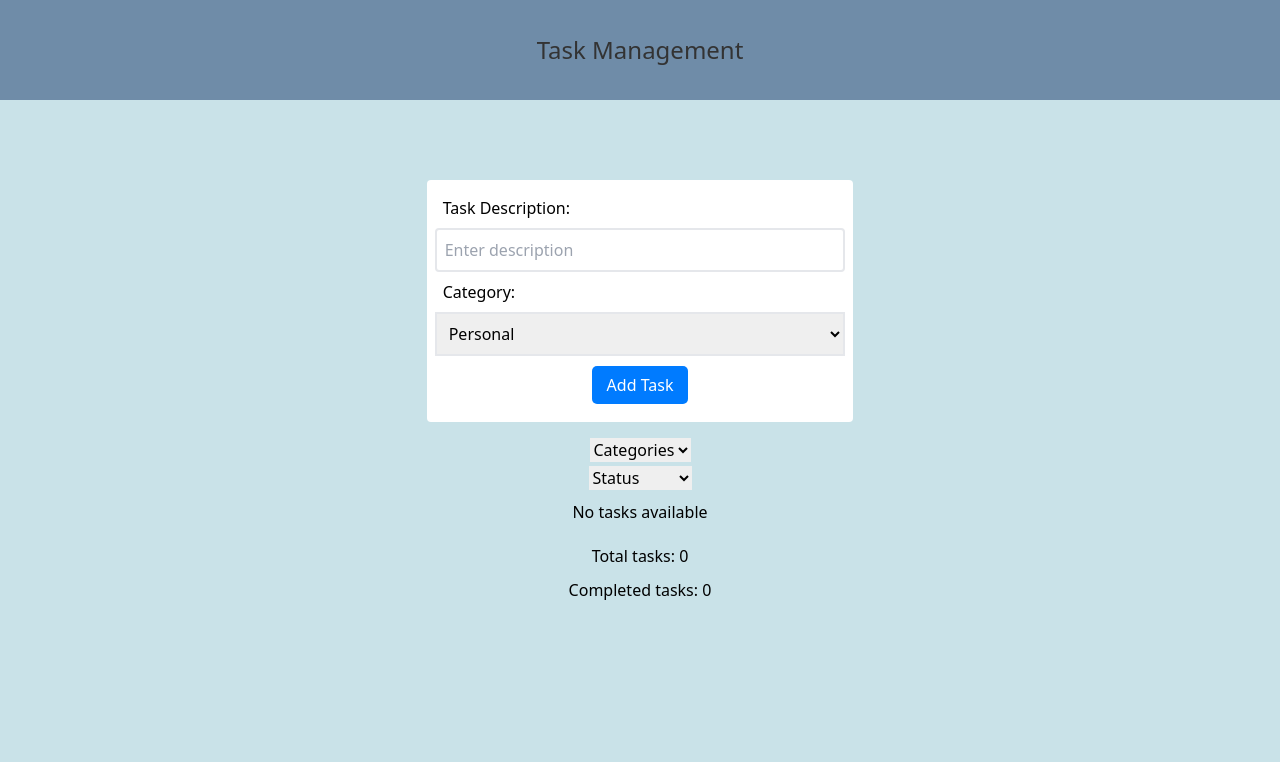
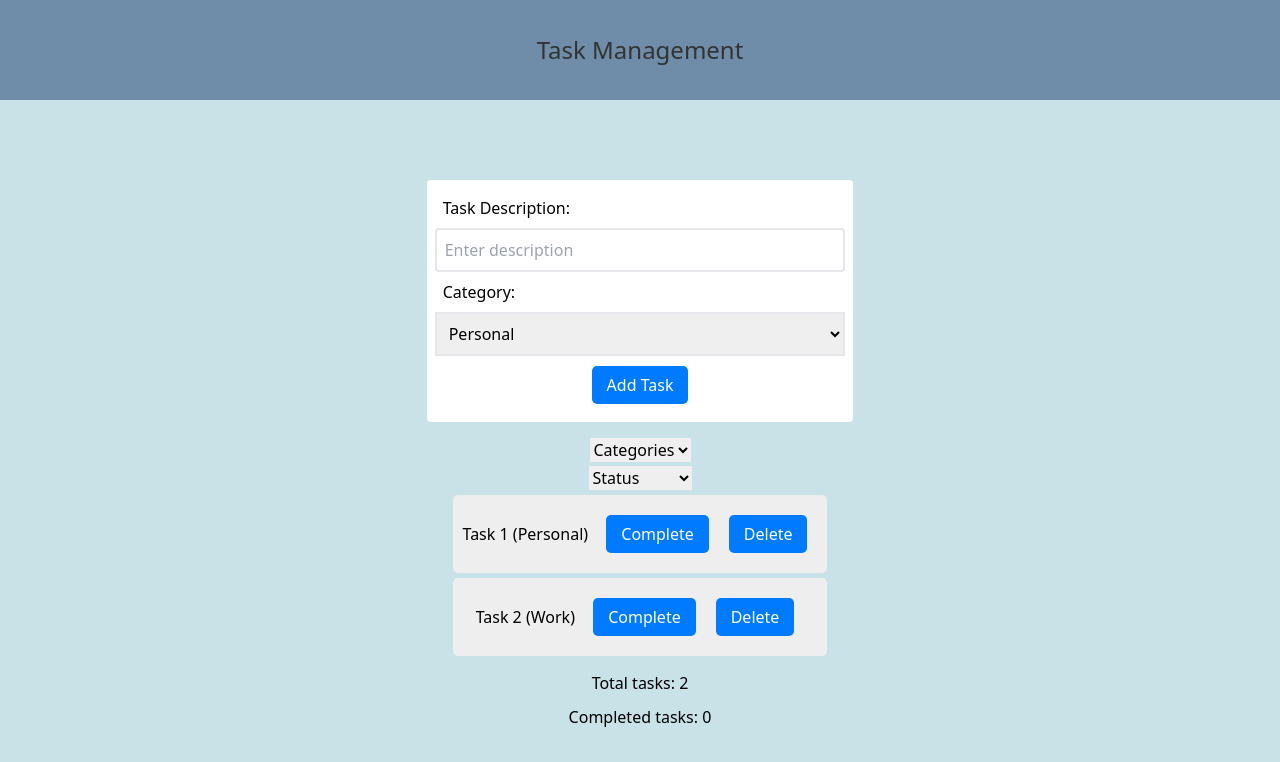
Before and after one commit to Nooah12/TMT, a Next.js app: page / in a window 1280 px wide. Shown: the top 762 px of the page. Built offline with nearby package versions, Linux system fonts and the light colour scheme.

Commit message:
added defaultTasks

```diff
--- a/src/app/page.tsx
+++ b/src/app/page.tsx
@@ -6,17 +6,15 @@ import TaskCounter from "@/components/TaskCounter/TaskCounter";
 import TaskInputForm from "@/components/TaskInputForm/TaskInputForm";
 import TaskList from "@/components/TaskList/TaskList";
 import { HTMLInputTypeAttribute, SetStateAction, useState } from "react";
+import { Task } from "@/utils/types";
 
-// Do I even need this one here ??
-/* type Task = {
-  id: number;
-  description: string;
-  category: string;
-  completed: boolean;
-}; */
+const defaultTasks = [
+  { id: 1, description: "Task 1", category: "Personal", completed: false },
+  { id: 2, description: "Task 2", category: "Work", completed: false }
+]
 
 export default function Home() {
-  const [tasks, setTasks] = useState<Task[]>([]); // fungerar ändå ?????????
+  const [tasks, setTasks] = useState<Task[]>(defaultTasks);
   const [selectedCategory, setSelectedCategory] = useState<HTMLInputTypeAttribute>('')
   const [selectedStatus, setSelectedStatus] = useState<HTMLInputTypeAttribute>('')
 
--- a/src/components/TaskList/TaskList.tsx
+++ b/src/components/TaskList/TaskList.tsx
@@ -1,18 +1,32 @@
 import React from 'react';
 import { Task } from '@/utils/types';
-
-/* type Task = {
-  id: number;
-  description: string;
-  category: string;
-  completed: boolean;
-}; */
 
 type TaskListProps = {
   tasks?: Task[]; // Mark tasks as optional to avoid undefined issues
   onCompleteTask: (id: number) => void; // do I need id:number here?
   onDeleteTask: (id: number) => void;
 };
+
+/* const TaskList = ({ tasks = [], onCompleteTask, onDeleteTask }:TaskListProps) => {
+  return (
+    <section>
+      <ul>
+        {tasks.length === 0 ? (
+          <p>No tasks available</p>
+        ) : (
+          tasks.map((task) => (
+            <li key={task.id}>
+              <span className='mr-1'>{task.description} ({task.category})</span> {/* should work now, only one span *
+              <button onClick={() => onCompleteTask(task.id)}>Complete</button>
+              <button onClick={() => onDeleteTask(task.id)}>Delete</button>
+            </li>
+          ))
+        )}
+      </ul>
+    </section>
+  );
+}; */
+
 
 const TaskList = ({ tasks = [], onCompleteTask, onDeleteTask }:TaskListProps) => {
   return (
@@ -23,8 +37,7 @@ const TaskList = ({ tasks = [], onCompleteTask, onDeleteTask }:TaskListProps) =>
         ) : (
           tasks.map((task) => (
             <li key={task.id}>
-              <span className='mr-1'>{task.description}</span>
-              <span>({task.category})</span> {/* Not working?? */}
+              <span className='mr-1'>{task.description} ({task.category})</span> {/* should work now, only one span */}
               <button onClick={() => onCompleteTask(task.id)}>Complete</button>
               <button onClick={() => onDeleteTask(task.id)}>Delete</button>
             </li>
```
Also changed, not shown: src/app/globals.css (line endings or trailing spaces), 1 other file (tests, documents, lock files or other folders).
